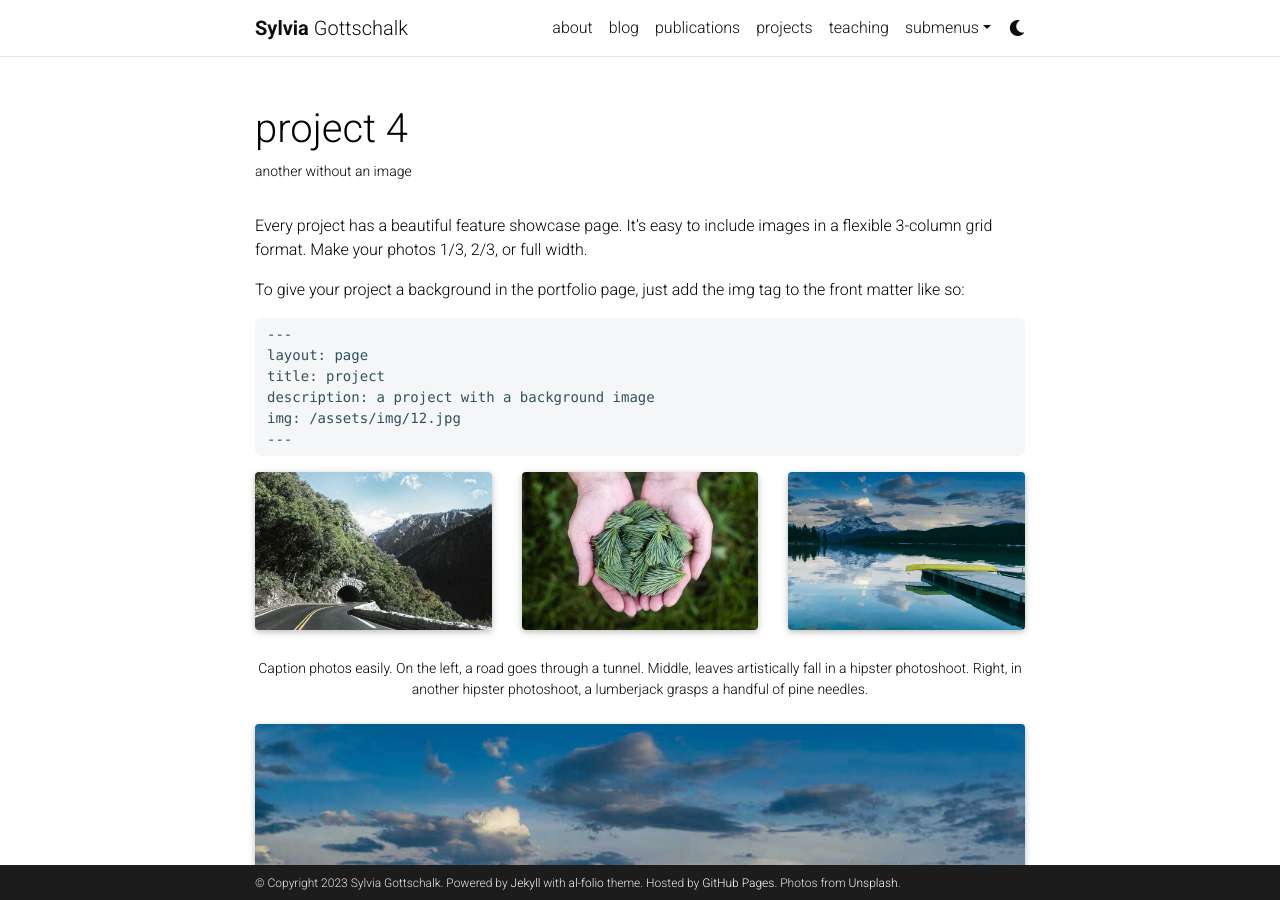
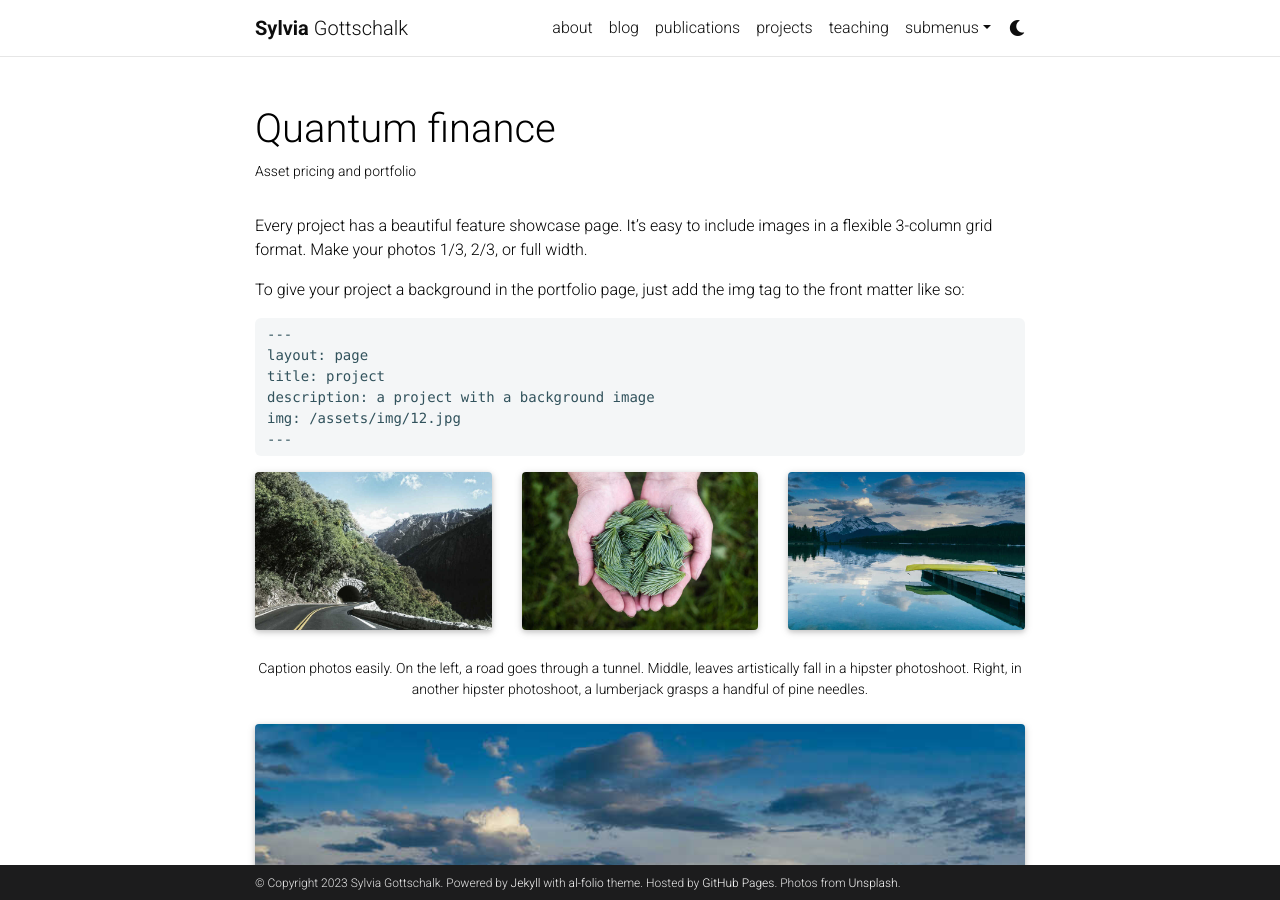
Before and after one commit to sdgottschalk/sgottschalk.io, a Jekyll site: the page built from _projects/4_project.md, in a window 1280 px wide and 900 px high. Built offline with Jekyll 4.4.1, drawn with Linux system fonts in a browser that asks for light colours; full-size pictures stand in for the smaller copies a plugin makes; comment, search, counter and statistics services are not loaded; a style sheet for code colours, icons or effects is not loaded.

Commit message:
Update 4_project.md

```diff
--- a/_projects/4_project.md
+++ b/_projects/4_project.md
@@ -1,8 +1,8 @@
 ---
 layout: page
-title: project 4
-description: another without an image
-img:
+title: Quantum finance
+description: Asset pricing and portfolio
+img: assets/img/quantum.jpg
 importance: 3
 category: fun
 ---
```
